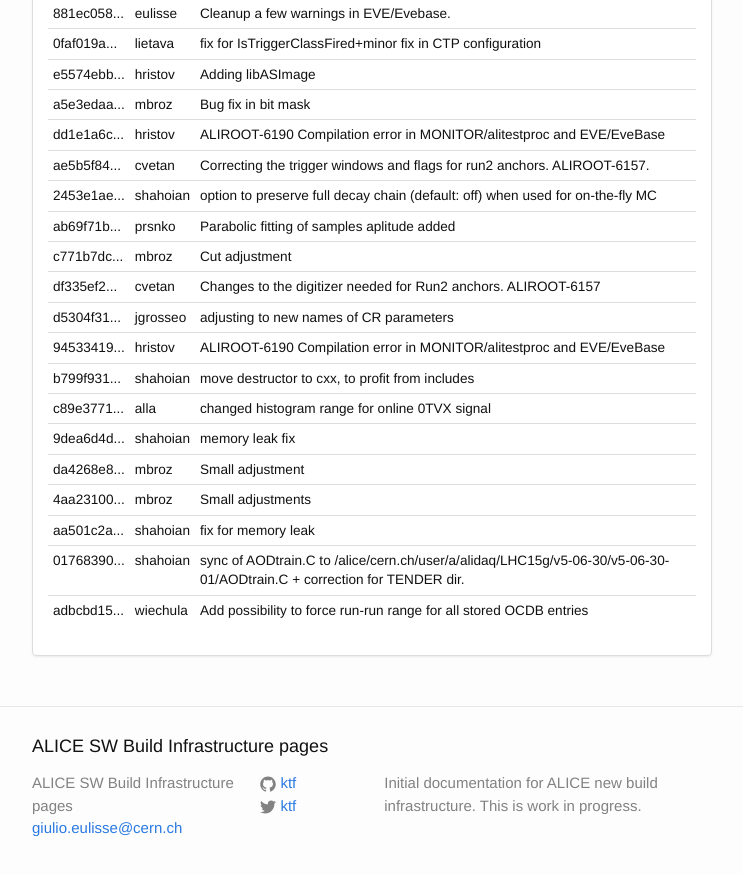
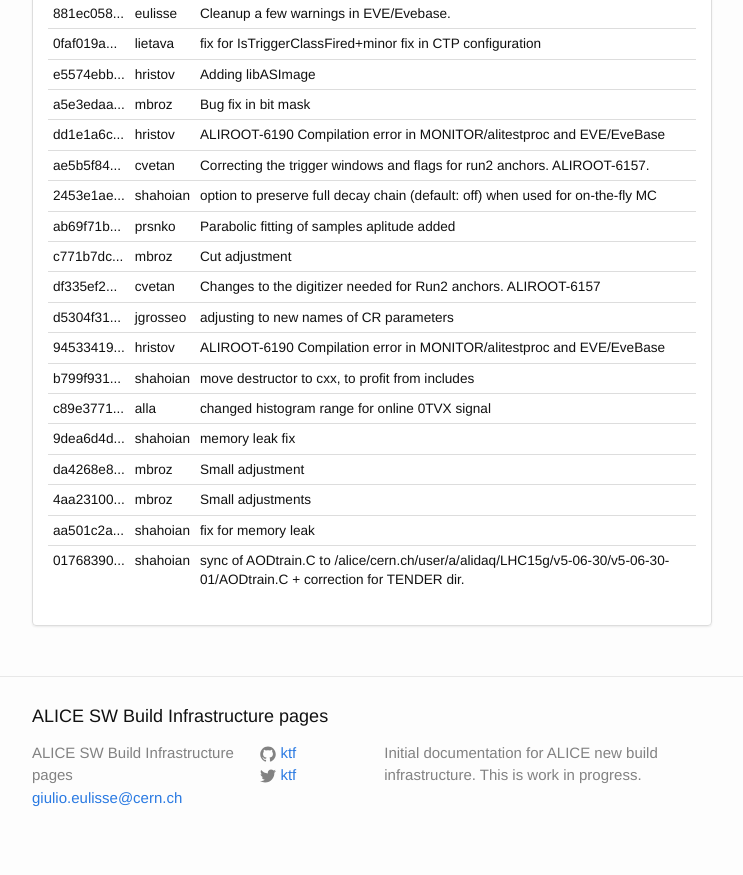
Before and after one commit to alisw/alisw.github.io, a Jekyll site: the page built from index.html, in a window 1280 px wide and 900 px high, scrolled down 28576 px. Shown: the top 875 px of the window, without its empty margins (268-1011 px from the left). Built offline with Jekyll 4.4.1, drawn with Linux system fonts in a browser that asks for light colours; nearby versions of some CDN libraries.

Commit message:
Updated results.

```diff
--- a/_data/commits-aliroot-master.yaml
+++ b/_data/commits-aliroot-master.yaml
@@ -138,8 +138,3 @@
  message: >-
     sync of AODtrain.C to /alice/cern.ch/user/a/alidaq/LHC15g/v5-06-30/v5-06-30-01/AODtrain.C + correction for TENDER dir.
  author: !!str shahoian
--
- commit: "adbcbd153b69a5688e2ab8bb10dbedab838a9d69"
- message: >-
-    Add possibility to force run-run range for all stored OCDB entries
- author: !!str wiechula
--- a/_data/tools.json
+++ b/_data/tools.json
@@ -1,5 +1,5 @@
 {
-  "took" : 23,
+  "took" : 25,
   "timed_out" : false,
   "_shards" : {
     "total" : 6,
```
